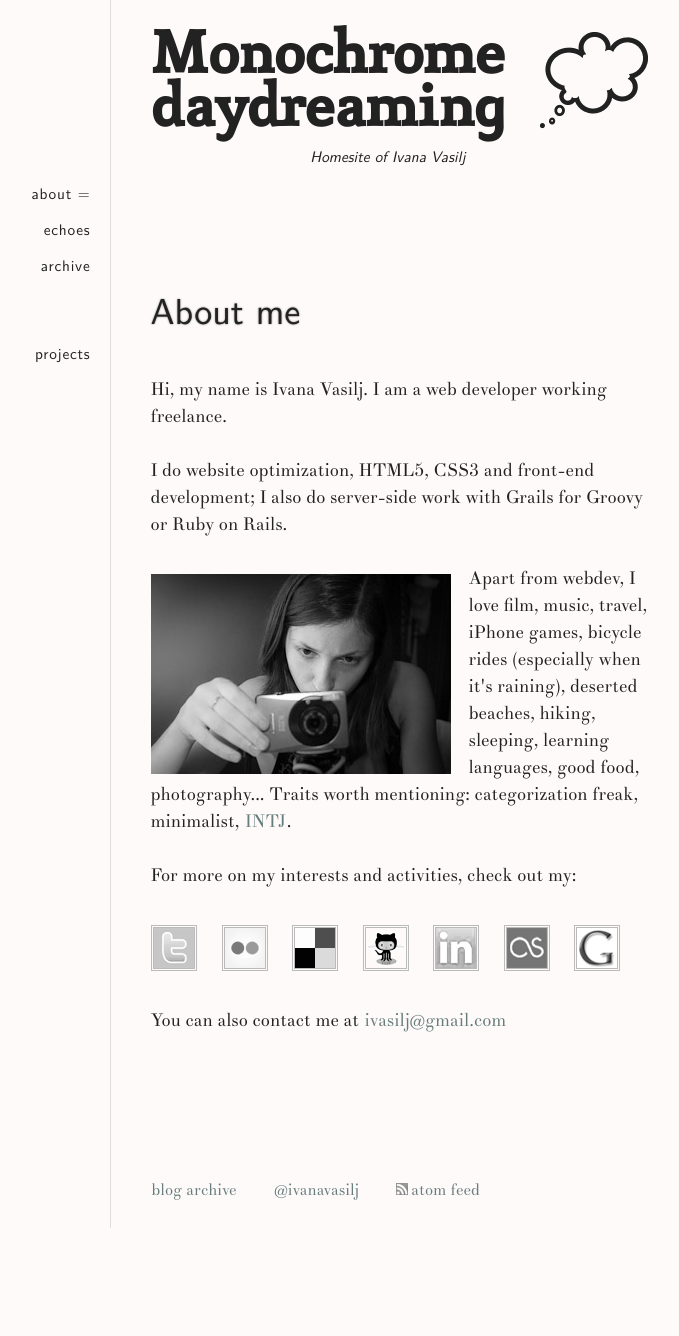
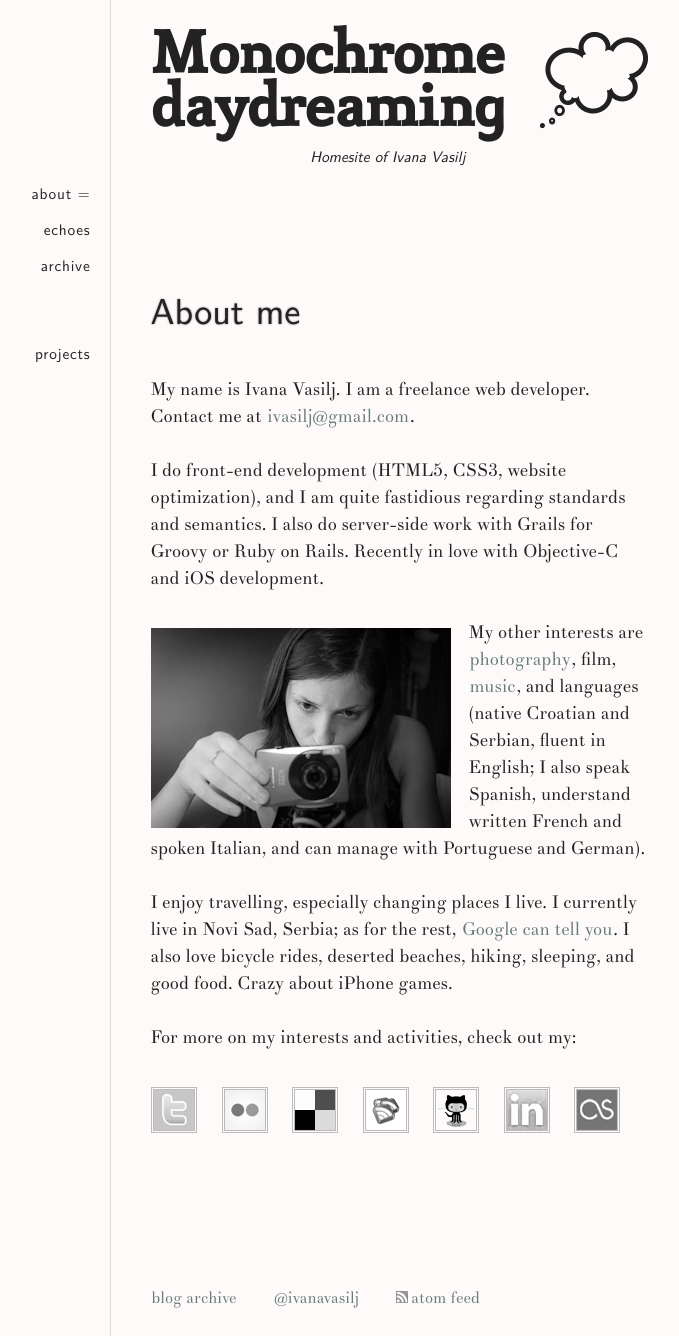
Before and after one commit to ivana/ivana.github.com, a Jekyll site: the page built from about/index.html, in a window 1280 px wide. Shown: the whole page, without its empty margins (260-939 px from the left). Built offline with Jekyll 4.4.1, drawn with Linux system fonts in a browser that asks for light colours; before the commit the page ends 1228 px from its top, so only the background shows below that.

Commit message:
about update; add reader link

```diff
--- a/about/index.html
+++ b/about/index.html
@@ -10,20 +10,28 @@ desc: about Ivana, social links and contact
   <a href="/about/projects">projects</a>
 
   <p>
-    Hi, my name is
+    My name is
     <span class="fn n" lang="hr"><span class="given-name">Ivana</span> <span class="family-name">Vasilj</span></span>.
-    I am a <span class="title">web developer</span> working freelance.
-    <!-- Currently I live in <span class="adr"><span class="locality">Barcelona</span>, <span class="country-name">Spain</span></span>. -->
+    I am a freelance <span class="title">web developer</span>.
+    Contact me at <a class="email" href="mailto:ivasilj@gmail.com">ivasilj@gmail.com</a>.
   </p>
   <p id="interests">
-    I do website optimization, HTML5, CSS3 and front-end development;
+    I do front-end development (HTML5, CSS3, website optimization), and I am quite fastidious regarding standards and semantics.
     I also do server-side work with Grails for Groovy or Ruby on Rails.
+    Recently in love with Objective-C and iOS development.
   </p>
   <img src="/img/ivana.jpg" alt="Ivana Vasilj" class="photo" />
   <p>
-    Apart from webdev, I love film, music, travel, iPhone games, bicycle rides (especially when it's raining), deserted beaches, hiking,
-    sleeping, learning languages, good food, photography... Traits worth mentioning: categorization freak, minimalist,
-    <a href="http://en.wikipedia.org/wiki/INTJ">INTJ</a>.
+    My other interests are <a href="http://www.flickr.com/photos/ivanavasilj/" rel="me">photography</a>,
+    film, <a href="http://www.last.fm/user/erin4" rel="me">music</a>, and languages
+    (native Croatian and Serbian, fluent in English; I also speak Spanish, understand written French and spoken Italian,
+    and can manage with Portuguese and German).
+  </p>
+  <p>
+    I enjoy travelling, especially changing places I live. I currently live in
+    <span class="adr"><span class="locality">Novi Sad</span>, <span class="country-name">Serbia</span></span>;
+    as for the rest, <a href="http://www.google.com/profiles/ivasilj#about" rel="me" class="url">Google can tell you</a>.
+    I also love bicycle rides, deserted beaches, hiking, sleeping, and good food. Crazy about iPhone games.
   </p>
   <p>
     For more on my interests and activities, check out my:
@@ -38,8 +46,12 @@ desc: about Ivana, social links and contact
         <img src="/img/icons/flickr.png" alt="Flickr" />
       </a></li>
     <li>
-      <a href="http://delicious.com/ivanavasilj" title="Delicious bookmarks" rel="me" class="url">
+      <a href="http://delicious.com/ivanavasilj" title="Delicious Bookmarks" rel="me" class="url">
         <img src="/img/icons/delicious.png" alt="delicious" />
+      </a></li>
+    <li>
+      <a href="http://www.google.com/reader/shared/ivasilj" title="Google Reader Shared Items" rel="me" class="url">
+        <img src="/img/icons/google-reader.png" alt="Google profile" />
       </a></li>
     <li>
       <a href="http://github.com/ivana" title="github Profile" rel="me" class="url">
@@ -53,11 +65,6 @@ desc: about Ivana, social links and contact
       <a href="http://www.last.fm/user/erin4" title="last.fm" rel="me" class="url">
         <img src="/img/icons/lastfm.png" alt="last.fm" />
       </a></li>
-    <li>
-      <a href="http://www.google.com/profiles/ivasilj" title="Google Profile" rel="me" class="url">
-        <img src="/img/icons/google.png" alt="Google profile" />
-      </a></li>
   </ol>
-  <p>You can also contact me at <a class="email" href="mailto:ivasilj@gmail.com">ivasilj@gmail.com</a></p>
 
 </article>
```
